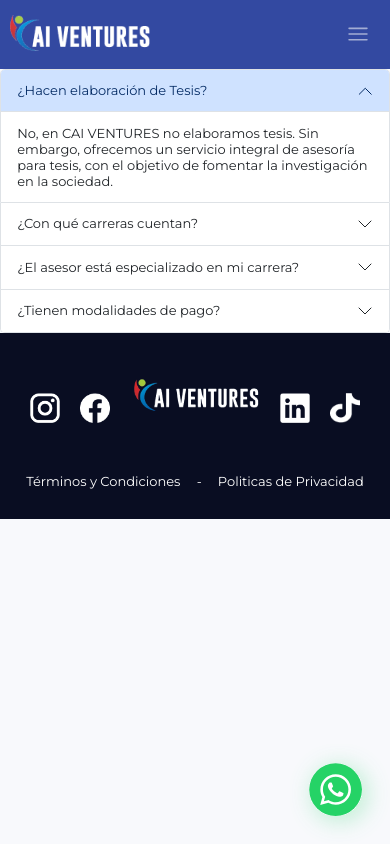
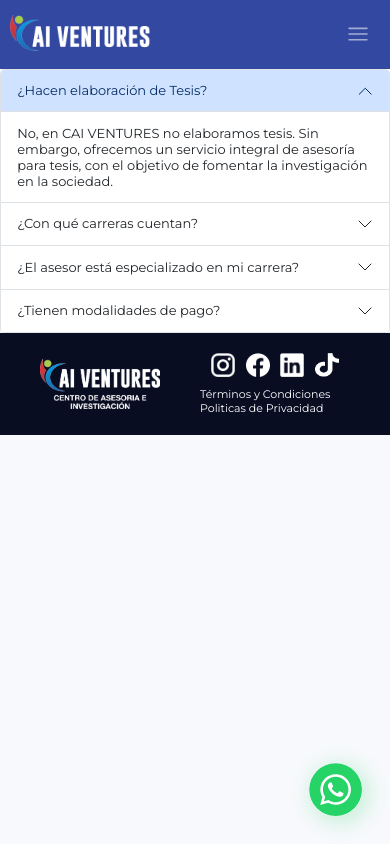
Before and after one commit to justinait/cai-ventures2, a React (Vite) app: page /faq in a window 390 px wide. Built offline with nearby package versions, Linux system fonts and the light colour scheme.

Commit message:
feacture in the footer component,with responsive apaptation for mobile and desktop

```diff
--- a/src/components/Footer/Footer.css
+++ b/src/components/Footer/Footer.css
@@ -8,7 +8,7 @@
     display: flex;
     justify-content:space-around;
     align-items: center;
-    color: #fff;
+    color: #D9D9D9;
     padding: 45px 100px;
     width: 100%;
     height: 300px;
@@ -16,18 +16,19 @@
 .footer div {
     display: flex;
     flex-direction: column;
-    gap:10px;
+    align-self: self-start;
 }
 .list{
     list-style-type: none;
     padding-left: 0px;
 }
-.list li a{
-    color: #fff;
+.list li .linkFooter{
+    color: #D9D9D9;
     text-decoration: none;
 }
 .containerLogos {
-    margin-top: -100px;
+    margin-top: -15px;
+    gap: 40px;
     width: 320px;
 }
 .containerLogos img{
@@ -37,62 +38,68 @@
 .listContact{
     display: flex;
     justify-content: space-evenly;
-    margin-top: -100px;
 }
 .listContact li img{
     width: 35px;
     height: 35px;
 }
 .containerHelp{
-    margin-top: -90px;
+    gap: 10px;
 }
 .listAnimation li:hover{
     display: inline-block;
     transition: all 1s;
     transform: translateX(8px);
 }
-.listAnimation li a:hover{
+.listAnimation li .linkFooter:hover{
     color: #F54D57;
 }
 .containerIndice{
     padding-right: 130px;
+    gap: 10px;
 }
 @media screen and (max-width: 768px) {
     .footer{
         display: none;
     }
     .mobileFooterContainer{
-        display: block;
+        display: flex;
+        justify-content: space-between;
+        align-items: center;
+        padding: 20px 40px;
+        gap: 30px;
+    }
+    .mobileLogoContainer{
+        width: 120px;
+    }
+    .logoImageMobile{
         width: 100%;
-        align-items: center;
-        padding: 10px 10px 30px 10px;
-    }
-    .mobileImagesFooter{
-        width: 30px;
-        height: 30px;
-    }
-    .listMobile{
-        display: flex;
-        flex-direction: row;
     }
     .mobileInfoFooter{
         display: flex;
-        justify-content: space-evenly;
+        flex-direction: column;
+        width: 150px;
+        gap: 10px;
     }
-    .mobileInfoFooter a{
+    .mobileInfoFooter .linkFooter{
         text-decoration: none;
         color: #fff;
-    }
-    .mobileInfoFooter span{
-        color: #fff;
+        font-size: 11px;
+        font-style: normal;
+        font-weight: 400;
+        line-height: normal;
     }
     .listMobile{
         display: flex;
         justify-content: space-evenly;
         align-items: center;
     }
-    .logoImageMobile{
-        width:130px;
-        height: 130px;
+    .mobileImagesFooter{
+        width: 24px;
+        height: 24px;
+    }
+    .listConditions{
+        display: flex;
+        flex-direction: column;
     }
 }
--- a/src/components/Footer/Footer.jsx
+++ b/src/components/Footer/Footer.jsx
@@ -1,5 +1,6 @@
 import './Footer.css';
-import LogoFooter from '../../assets/caiVenturesLogo.png';
+import { Link } from 'react-router-dom';
+import logoFooter from '../../assets/logoFooter.png';
 import Instagram from '../../assets/Instagram.png';
 import Facebook from '../../assets/Facebook.png';
 import Tiktok from '../../assets/Tiktok.png';
@@ -10,7 +11,7 @@ const Footer = () => {
         <>
             <footer className='footer'>
                 <div className='containerLogos'>
-                    <img src={LogoFooter} alt="logo de la empresa"/>
+                    <img src={logoFooter} alt="logo de la empresa"/>
                     <ul className='list listContact'>
                         <li><a href="/"><img src={Instagram} alt="logo de instagram" /></a></li>
                         <li><a href="/"><img src={Facebook} alt="logo de facebook" /></a></li>
@@ -21,33 +22,36 @@ const Footer = () => {
                 <div className='containerIndice'>
                     <h4>Indice</h4>
                     <ul className='list listAnimation'>
-                        <li><a href="/">Inicio</a></li>
-                        <li><a href="/about">Nosotros</a></li>
-                        <li><a href="/services">Servicios</a></li>
-                        <li><a href="/contact">Contacto</a></li>
-                        <li><a href="/faq">FAQ</a></li>
+                        <li><Link className='linkFooter' to='/'>Inicio</Link></li>
+                        <li><Link className='linkFooter' to='/about'>Nosotros</Link></li>
+                        <li><Link className='linkFooter' to='/services'>Servicios</Link></li>
+                        <li><Link className='linkFooter' to='/contact'>Contacto</Link></li>
+                        <li><Link className='linkFooter' to='/faq'>FAQ</Link></li>
                     </ul>
                 </div>
                 <div className='containerHelp'>
                     <h4>Ayuda</h4>
                     <ul className='list listAnimation'>
-                        <li><a href="/">Politicas de Privacidad</a></li>
-                        <li><a href="/">Términos y Condiciones</a></li>
+                        <li><Link className='linkFooter'>Politicas de Privacidad</Link></li>
+                        <li><Link className='linkFooter'>Términos y Condiciones</Link></li>
                     </ul>
                 </div>
             </footer>
             <footer className='mobileFooterContainer'>
-                <ul className='list listMobile'>
-                    <li><a href="/"><img className='mobileImagesFooter' src={Instagram} alt="logo de instagram" /></a></li>
-                    <li><a href="/"><img className='mobileImagesFooter' src={Facebook} alt="logo de facebook" /></a></li>
-                    <li><a href="/"><img className='mobileImagesFooter logoImageMobile' src={LogoFooter} alt="logo de la empresa"/></a></li>
-                    <li><a href="/"><img className='mobileImagesFooter' src={Linkedin} alt="logo de linkedin" /></a></li>
-                    <li><a href="/"><img className='mobileImagesFooter' src={Tiktok} alt="logo de tik tok" /></a></li>
-                </ul>
+                <div className='mobileLogoContainer'>
+                    <Link to='/'><img className='logoImageMobile' src={logoFooter} alt="logo de la empresa"/></Link>
+                </div>
                 <div className='mobileInfoFooter'>
-                    <a href="/">Términos y Condiciones</a>
-                    <span>-</span>
-                    <a href="/">Politicas de Privacidad</a>
+                    <ul className='list listMobile'>
+                        <li><a href="/"><img className='mobileImagesFooter' src={Instagram} alt="logo de instagram" /></a></li>
+                        <li><a href="/"><img className='mobileImagesFooter' src={Facebook} alt="logo de facebook" /></a></li>
+                        <li><a href="/"><img className='mobileImagesFooter' src={Linkedin} alt="logo de linkedin" /></a></li>
+                        <li><a href="/"><img className='mobileImagesFooter' src={Tiktok} alt="logo de tik tok" /></a></li>
+                    </ul>
+                    <div className='listConditions'>
+                        <Link className='linkFooter'>Términos y Condiciones</Link>
+                        <Link className='linkFooter'>Politicas de Privacidad</Link>
+                    </div>
                 </div>
             </footer>
         </>
```
Also changed, not shown: src/assets/caiVenturesLogo.png (deleted), src/assets/logoFooter.png (added).
